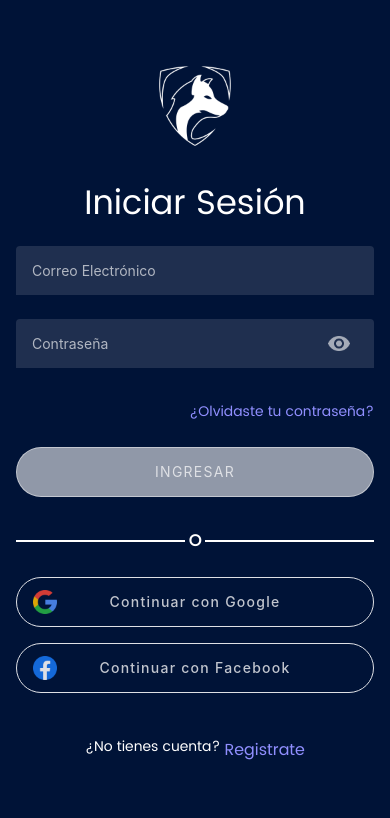
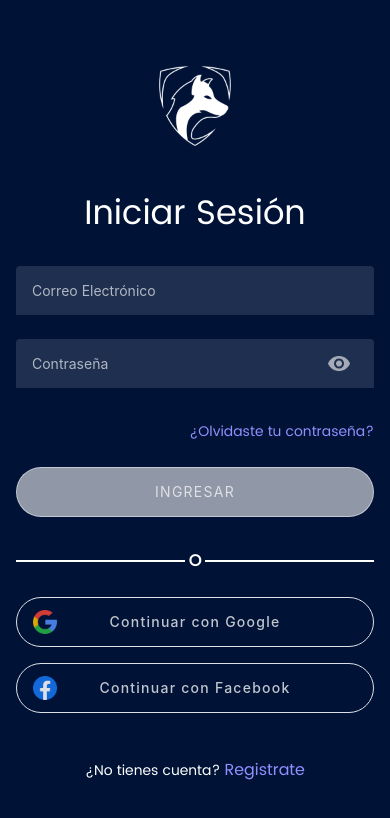
Before and after one commit to brtkev/mobil-app-example, a React Native app: screen /Login in a window 390 px wide. Shown: the top 818 px of the page. Built offline with nearby package versions, Linux system fonts and the light colour scheme.

Commit message:
fix: text positions after font change

```diff
--- a/src/pages/login/goToRegister.tsx
+++ b/src/pages/login/goToRegister.tsx
@@ -5,7 +5,7 @@ import colors from 'src/styles/colors';
 const GoToRegister = ({onPress} : TouchableOpacityProps) => {
 	return(
 		<View style={{display:"flex", flexDirection:"row", marginBottom: 32}} >
-			<TextApp style={{lineHeight: 20}} >
+			<TextApp style={{fontSize: 14, paddingTop: 2}} >
 				¿No tienes cuenta?&nbsp;
 			</TextApp>
 			<TouchableOpacity  onPress={onPress} >
--- a/src/pages/login/index.tsx
+++ b/src/pages/login/index.tsx
@@ -18,7 +18,7 @@ export default function Login({navigation} : props) {
 	return (
 		<PageWrapper scrollable ><View style={styles.contentBox} >
 			<Image source={require('assets/logos/logo.png')} style={styles.logo} />
-			<TextApp style={{fontSize: 34, lineHeight: 36,marginBottom: 24}} >
+			<TextApp style={{fontSize: 34, marginBottom: 24}} >
 				Iniciar Sesión
 			</TextApp>
 			<LoginForm />
--- a/src/pages/login/styles.ts
+++ b/src/pages/login/styles.ts
@@ -9,7 +9,7 @@ const styles = StyleSheet.create({
     flex: 1, width:"100%", display: "flex"
   },
   logo : {
-    width: 72, height:80, marginBottom: 40, marginTop: 50
+    width: 72, height:80, marginBottom: 40, marginTop: 50,
   },
 });
 
```
